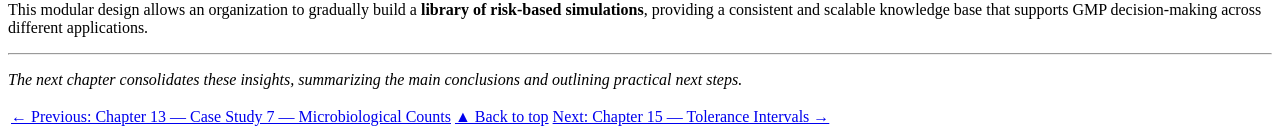
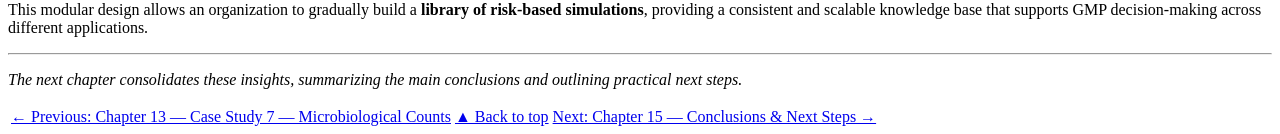
Before and after one commit to rbonfichi/monte-carlo-gmp-pharma, a Jekyll site: the page built from docs/chapters/chapter14_decision-risk.md, in a window 1280 px wide and 900 px high, scrolled down 1797 px. Shown: the part 763-897 px from the top of the window. Built offline with Jekyll 4.4.1, drawn with Linux system fonts in a browser that asks for light colours; our own code applies the rules of GitHub Pages for plain Markdown files.

Commit message:
Update navigation links in chapter 14

```diff
--- a/docs/chapters/chapter14_decision-risk.md
+++ b/docs/chapters/chapter14_decision-risk.md
@@ -154,4 +154,4 @@ This modular design allows an organization to gradually build a **library of ris
 
 *The next chapter consolidates these insights, summarizing the main conclusions and outlining practical next steps.*
 
-[← Previous: Chapter 13 — Case Study 7 — Microbiological Counts](chapter13_case-study7.md) | [▲ Back to top](../#table-of-contents) | [Next: Chapter 15 — Tolerance Intervals →](chapter15_tolerance-intervals.md)
+[← Previous: Chapter 13 — Case Study 7 — Microbiological Counts](chapter13_case-study7.md) | [▲ Back to top](../#table-of-contents) | [Next: Chapter 15 — Conclusions & Next Steps →](conclusions-nextsteps.md)
```
